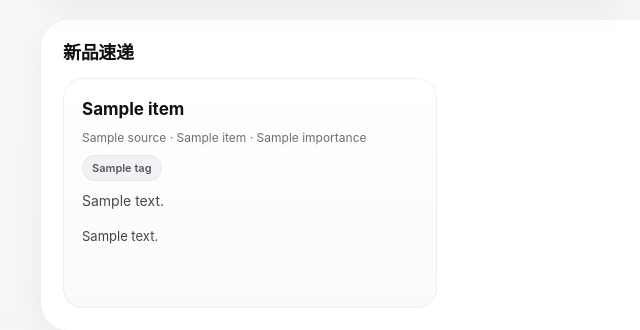
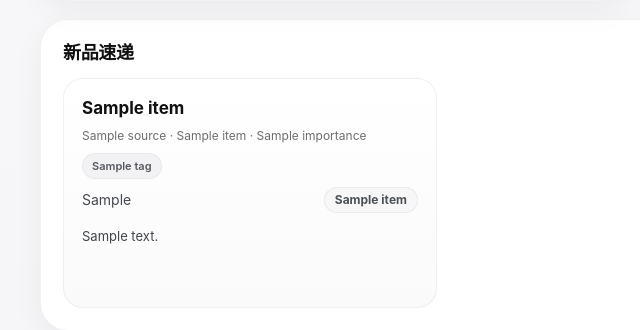
Before and after one commit to iven649/daily-report, a Python web app: template templates/index.html.j2 in a window 1280 px wide. Shown: the part 1294-1624 px from the top of the page, without its empty margins (0-640 px from the left). Run offline with Jinja, Linux system fonts and the light colour scheme; the template is opened without the code that fills it: most values are stand-ins (such as "Sample title", 1, 10 or a date in 2020).

Commit message:
Update index.html.j2

```diff
--- a/templates/index.html.j2
+++ b/templates/index.html.j2
@@ -401,12 +401,15 @@
       box-shadow: 0 14px 26px rgba(0, 0, 0, 0.06);
     }
 
-    .product-title {
+        .product-title {
+      display: block;
       font-size: 17px;
-      line-height: 1.45;
+      line-height: 1.35;
       font-weight: 680;
       margin-bottom: 8px;
-      display: inline-block;
+      white-space: nowrap;
+      overflow: hidden;
+      text-overflow: ellipsis;
     }
 
     .product-title:hover {
@@ -419,11 +422,39 @@
       margin-bottom: 10px;
     }
 
+    .product-summary-row {
+      display: flex;
+      align-items: center;
+      justify-content: space-between;
+      gap: 10px;
+      margin-bottom: 12px;
+    }
+
     .product-summary {
+      min-width: 0;
+      flex: 1;
       font-size: 14px;
       color: #44484f;
-      line-height: 1.75;
-      margin-bottom: 12px;
+      line-height: 1.6;
+      white-space: nowrap;
+      overflow: hidden;
+      text-overflow: ellipsis;
+    }
+
+    .judgement-pill {
+      flex-shrink: 0;
+      display: inline-flex;
+      align-items: center;
+      justify-content: center;
+      padding: 6px 10px;
+      border-radius: 999px;
+      border: 1px solid rgba(17, 17, 17, 0.06);
+      background: #f7f7f8;
+      color: #4c5158;
+      font-size: 12px;
+      font-weight: 650;
+      line-height: 1;
+      white-space: nowrap;
     }
 
     .watch-grid {
@@ -758,10 +789,10 @@
         <h2 class="section-title">新品速递</h2>
       </div>
 
-      <div class="product-grid">
+            <div class="product-grid">
         {% for item in products %}
         <article class="product-card">
-          <a class="product-title" href="{{ item.url }}" target="_blank">
+          <a class="product-title" href="{{ item.url }}" target="_blank" title="{{ item.name or item.display_title }}">
             {{ item.display_title or item.name }}
           </a>
           <div class="product-meta">{{ item.source }} · {{ item.freshness_label }} · {{ item.importance }}</div>
@@ -770,7 +801,12 @@
             <span class="tag">{{ tag }}</span>
             {% endfor %}
           </div>
-          <div class="product-summary">{{ item.display_summary or item.summary }}</div>
+          <div class="product-summary-row">
+            <div class="product-summary" title="{{ item.product_intro or item.display_summary or item.summary }}">
+              {{ item.product_intro or item.display_summary or item.summary }}
+            </div>
+            <span class="judgement-pill">{{ item.judgement_label or "业务观察" }}</span>
+          </div>
           <div class="news-note">{{ item.business_note }}</div>
         </article>
         {% endfor %}
```
